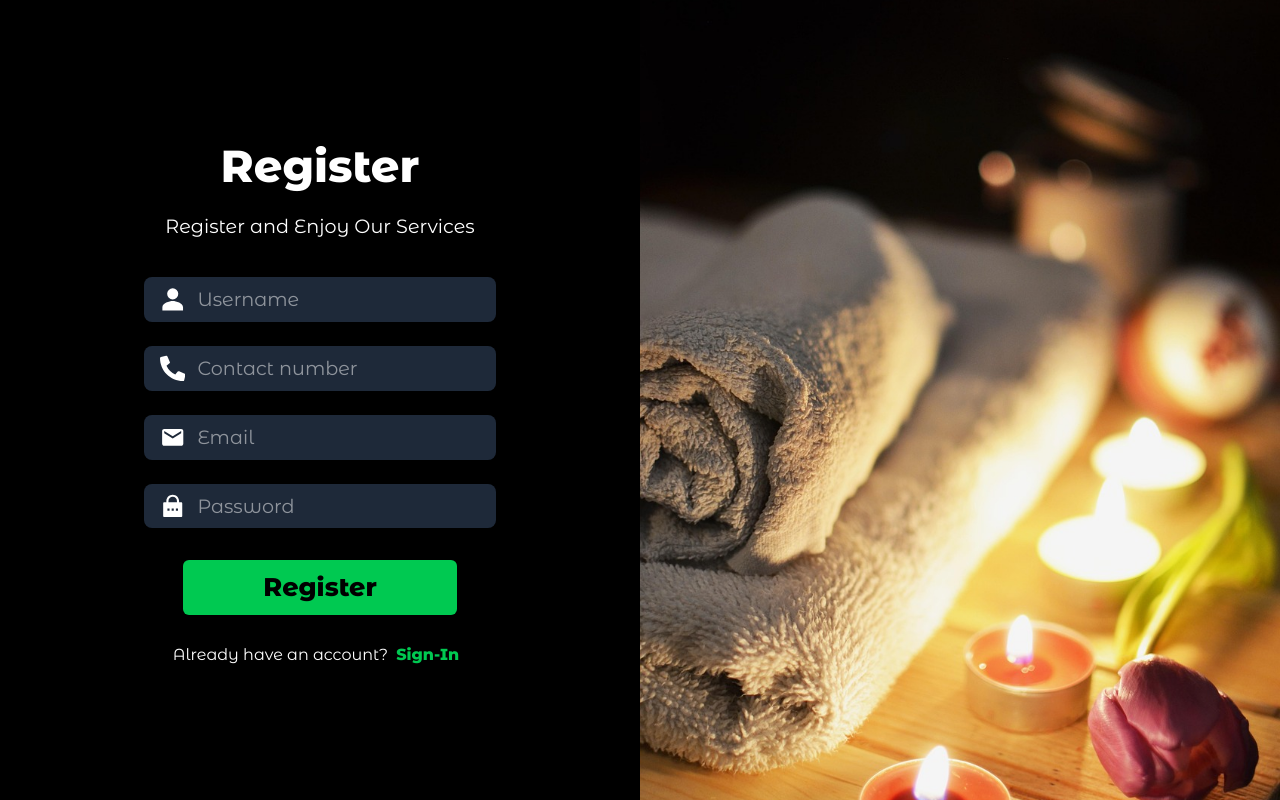
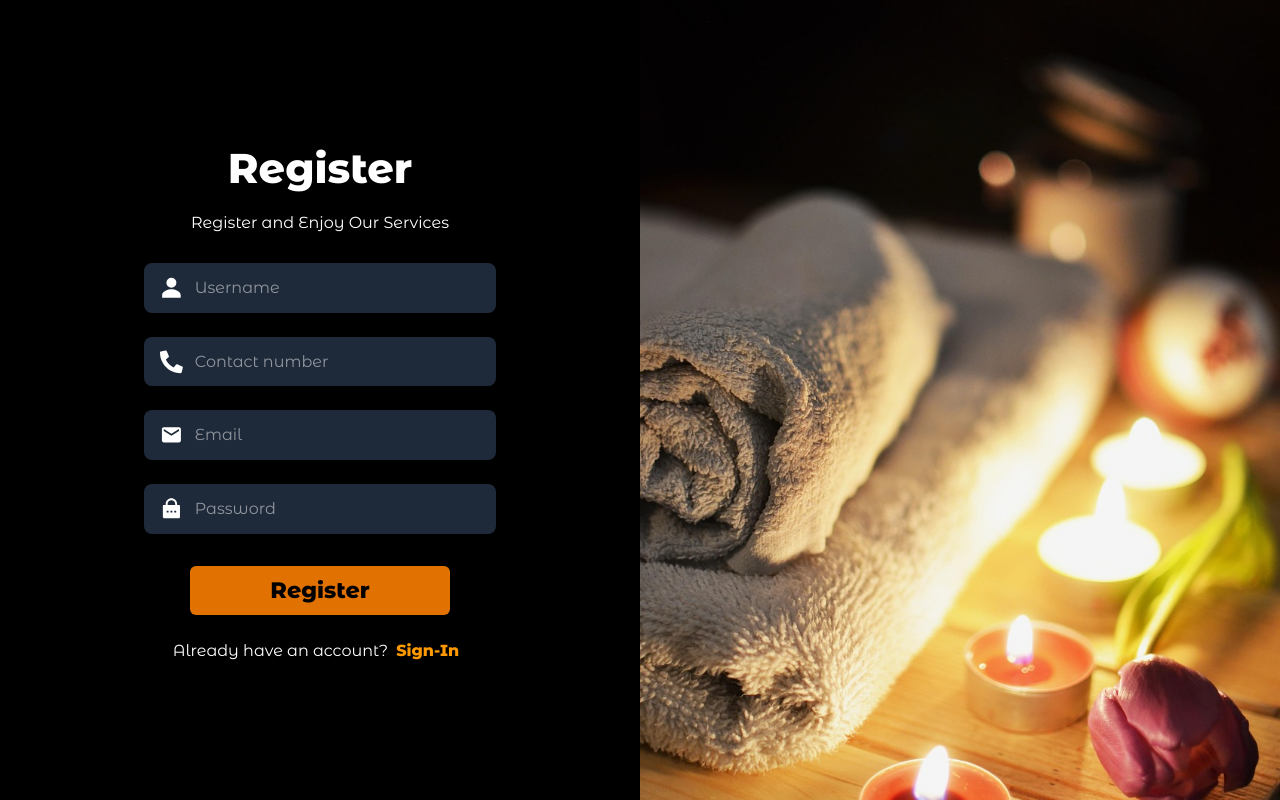
Before and after one commit to 2110503-2564/fe-project-2024-2-n-and-his-backup, a Next.js app: page /auth/signup in a window 1280 px wide. Built offline with nearby package versions, Linux system fonts and the light colour scheme.

Commit message:
Fix UI component

```diff
--- a/src/app/(main)/page.module.css
+++ b/src/app/(main)/page.module.css
@@ -38,5 +38,5 @@
 .title {
     font-family: "Gwendolyn", cursive;
     font-weight: 700;
-    font-size: 9rem;
+    font-size: 8rem;
 }
--- a/src/app/(main)/page.tsx
+++ b/src/app/(main)/page.tsx
@@ -9,8 +9,16 @@ export default function Home() {
       {/* Home Section */}
       <section className={styles.container}>
         <div className={styles.text_container}>
-          <h1 className="text-[3rem]">Welcome to</h1>
-          <h5 className={styles.title}>The Massage Shop</h5>
+          <p className="text-[2rem]">Welcome to</p>
+
+          <p className={styles.title}>The Massage Shop</p>
+
+           {/* {
+              session ? (
+                <h1 className="text-[3rem]">{session.user.name}</h1>
+              )
+              : null
+            } */}
         </div>
       </section>
     </main>
--- a/src/app/auth/login/page.tsx
+++ b/src/app/auth/login/page.tsx
@@ -4,13 +4,13 @@ import Link from "next/link";
 
 export default function LogInPage() {
     return (
-        <div className="flex items-center justify-center w-full h-screen text-white text-[1.2rem]">
-            <div className="w-[40%] h-screen flex items-center justify-center">
+        <div className="flex items-center justify-center w-full h-screen text-white text-[1rem]">
+            <div className="w-[42%] h-screen flex items-center justify-center">
                 <div className="flex flex-col items-start">
-                    <h1 className="text-[2.4rem] font-bold mb-3">Log in to your account</h1>
+                    <h1 className="text-[2.2rem] font-bold mb-3">Log in to your account</h1>
 
-                    <p className="mb-9">Don't have an account?
-                        <Link className="text-green-500 mx-2 font-bold cursor-pointer hover:text-green-300" href="/auth/signup">
+                    <p className="mb-7">Don't have an account?
+                        <Link className="text-amber-500 mx-2 font-bold cursor-pointer hover:text-amber-200" href="/auth/signup">
                             Sign-Up
                         </Link>
                     </p>
@@ -19,7 +19,7 @@ export default function LogInPage() {
                 </div>
             </div>
 
-            <div className="w-[60%] h-screen relative">
+            <div className="w-[58%] h-screen relative">
                 <Image src={'/img/candles.jpg'} alt="welcome image" objectFit='cover' fill={true}/>
             </div>
         </div>
--- a/src/app/auth/signup/page.tsx
+++ b/src/app/auth/signup/page.tsx
@@ -4,16 +4,16 @@ import Link from "next/link";
 
 export default function SignUpPage() {
     return(
-        <div className="flex items-center justify-center w-full h-screen text-white text-[1.2rem]">
+        <div className="flex items-center justify-center w-full h-screen text-white text-[1rem]">
             <div className="w-[50%] h-screen flex flex-col items-center justify-center">
-                <h1 className="text-[2.8rem] font-bold mb-3">Register</h1>
+                <h1 className="text-[2.6rem] font-bold mb-3">Register</h1>
 
-                <p className="mb-9">Register and Enjoy Our Services</p>
+                <p className="mb-7">Register and Enjoy Our Services</p>
 
                 <SignUpFrom/>
 
-                <p className="mt-7 text-[1rem]">Already have an account?
-                    <Link className="text-green-500 mx-2 font-bold cursor-pointer hover:text-green-300" href="/auth/login">
+                <p className="mt-6">Already have an account?
+                    <Link className="text-amber-500 mx-2 font-bold cursor-pointer hover:text-amber-200" href="/auth/login">
                         Sign-In
                     </Link>
                 </p>
--- a/src/components/SignUpFrom.tsx
+++ b/src/components/SignUpFrom.tsx
@@ -18,7 +18,7 @@ export default function SignUpFrom() {
   const [error, setError] = useState<string | null>(null);
 
   const handleSubmit = async (formData: FormData) => {
-    // To-do lists
+    // function for sign up
   };
 
   function handleEmailChange(e: React.ChangeEvent<HTMLInputElement>) {
@@ -41,8 +41,8 @@ export default function SignUpFrom() {
   return(
     <div className="w-full h-auto">
       <form action={handleSubmit} className="flex flex-col gap-6 justify-center items-center text-white">
-        <div className="flex flex-row px-4 py-2 bg-gray-800 text-white rounded-lg w-[55%] gap-3">
-          <IoPersonSharp className="text-[1.8rem]"/>
+        <div className="flex flex-row px-4 py-3 bg-gray-800 text-white rounded-lg w-[55%] gap-3">
+          <IoPersonSharp className="text-[1.6rem]"/>
 
           <input
             type="text"
@@ -55,8 +55,8 @@ export default function SignUpFrom() {
             />
         </div>
 
-        <div className="flex flex-row px-4 py-2 bg-gray-800 text-white rounded-lg w-[55%] gap-3">
-          <FaPhoneAlt className="text-[1.8rem]"/>
+        <div className="flex flex-row px-4 py-3 bg-gray-800 text-white rounded-lg w-[55%] gap-3">
+          <FaPhoneAlt className="text-[1.6rem]"/>
 
           <input
             type="tel"
@@ -69,8 +69,8 @@ export default function SignUpFrom() {
             />
         </div>
 
-        <div className="flex flex-row px-4 py-2 bg-gray-800 text-white rounded-lg w-[55%] gap-3">
-          <MdEmail className="text-[1.8rem]"/>
+        <div className="flex flex-row px-4 py-3 bg-gray-800 text-white rounded-lg w-[55%] gap-3">
+          <MdEmail className="text-[1.6rem]"/>
 
           <input
             type="email"
@@ -83,8 +83,8 @@ export default function SignUpFrom() {
             />
         </div>
 
-        <div className="flex flex-row px-4 py-2 bg-gray-800 text-white rounded-lg w-[55%] gap-3">
-          <RiLockPasswordFill className="text-[1.8rem]"/>
+        <div className="flex flex-row px-4 py-3 bg-gray-800 text-white rounded-lg w-[55%] gap-3">
+          <RiLockPasswordFill className="text-[1.6rem]"/>
 
           <input
             type="password"
@@ -99,7 +99,7 @@ export default function SignUpFrom() {
 
         {error && <p style={{ color: 'red' }}>{error}</p>}
 
-        <button type="submit" className="block rounded-md mt-2 bg-green-500 w-fit text-black text-[1.6rem] font-bold px-20 py-2 hover:bg-green-300 cursor-pointer">Register</button>
+        <button type="submit" className="block rounded-md mt-2 bg-amber-600 w-fit text-black text-[1.4rem] font-bold px-20 py-2 hover:bg-amber-300 cursor-pointer">Register</button>
 
       </form>
     </div>
--- a/src/components/home/NavBar.tsx
+++ b/src/components/home/NavBar.tsx
@@ -7,7 +7,7 @@ export default async function NavBar() {
     const session = await getServerSession(authOptions);
 
     return (
-        <header className="fixed top-0 h-[100px] w-full py-[1rem] px-10 flex justify-between items-center z-30 duration-300 text-[1.15rem]">
+        <header className="fixed top-0 h-[100px] w-full py-[1rem] px-10 flex justify-between items-center z-30 duration-300 text-[.9rem]">
             <nav className="flex gap-14">
                 <NavBarItem href="/" content="Home"/>
 
@@ -21,7 +21,7 @@ export default async function NavBar() {
                 }
             </nav>
 
-            <nav className="text-[1.25rem]">
+            <nav className="text-[1.05rem]">
                 {
                     session? (
                         /* --- Log out btn --- */
@@ -31,7 +31,7 @@ export default async function NavBar() {
                     ) : (
                         <div className="flex justify-center items-center flex-row gap-5">
                             {/* --- Log in btn --- */}
-                            <Link className="bg-amber-700 px-5 py-2 rounded-lg font-bold tracking-[0.1rem] text-(--color-text-light) relative hover:bg-amber-500 hover:shadow-amber-500/50 shadow-2xl duration-150" href="/auth/login">
+                            <Link className="bg-amber-700 px-5 py-2 rounded-lg font-bold tracking-[0.1rem] text-(--color-text-light) relative hover:bg-amber-500 hover:shadow-amber-500/50 hover:text-black shadow-2xl duration-150" href="/auth/login">
                                 <p>Log In</p>
                             </Link>
 
--- a/src/components/home/NavBarItem.tsx
+++ b/src/components/home/NavBarItem.tsx
@@ -2,6 +2,6 @@ import Link from "next/link";
 
 export function NavBarItem({href, content} : {href: string, content: string}) {
     return (
-        <Link className="font-bold tracking-[0.1rem] text-(--color-text-light) relative" href={href}>{content}</Link>
+        <Link className="font-bold tracking-[0.1rem] text-(--color-text-light) relative hover:text-amber-500" href={href}>{content}</Link>
     );
 }
--- a/src/components/logInForm.tsx
+++ b/src/components/logInForm.tsx
@@ -54,7 +54,7 @@ export default function LogInForm() {
     <div className="w-full h-auto">
       <form action={handleSubmit} className="flex flex-col gap-6 items-start text-white">
         <div className="flex flex-row px-4 py-2 bg-gray-800 text-white rounded-lg w-[80%] gap-3">
-          <MdEmail className="text-[1.8rem]"/>
+          <MdEmail className="text-[1.6rem]"/>
 
           <input
             type="email"
@@ -68,7 +68,7 @@ export default function LogInForm() {
         </div>
 
         <div className="flex flex-row px-4 py-2 bg-gray-800 text-white rounded-lg w-[80%] gap-3">
-          <RiLockPasswordFill className="text-[1.8rem]"/>
+          <RiLockPasswordFill className="text-[1.6rem]"/>
 
           <input
             type="password"
@@ -81,9 +81,10 @@ export default function LogInForm() {
             />
         </div>
 
-        <button type="submit" className="block rounded-md mt-4 bg-green-500 w-fit text-black text-[1.6rem] font-bold px-10 py-2 hover:bg-green-300 cursor-pointer">Log In</button>
+        {error && <p style={{ color: 'red' }}>{error}</p>}
 
-        {error && <p style={{ color: 'red' }}>{error}</p>}
+        <button type="submit" className="block rounded-md mt-3 bg-amber-600 w-fit text-black text-[1.35rem] font-bold px-10 py-2 hover:bg-amber-300 cursor-pointer">Log In</button>
+
       </form>
     </div>
   );
```
